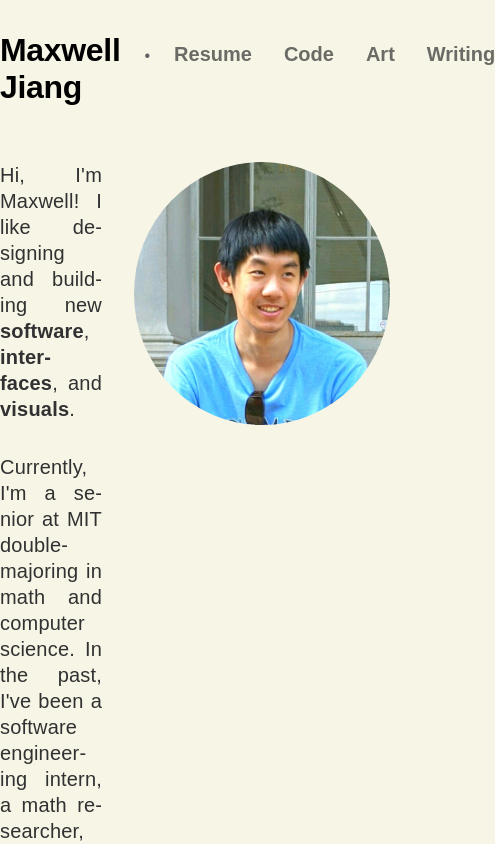
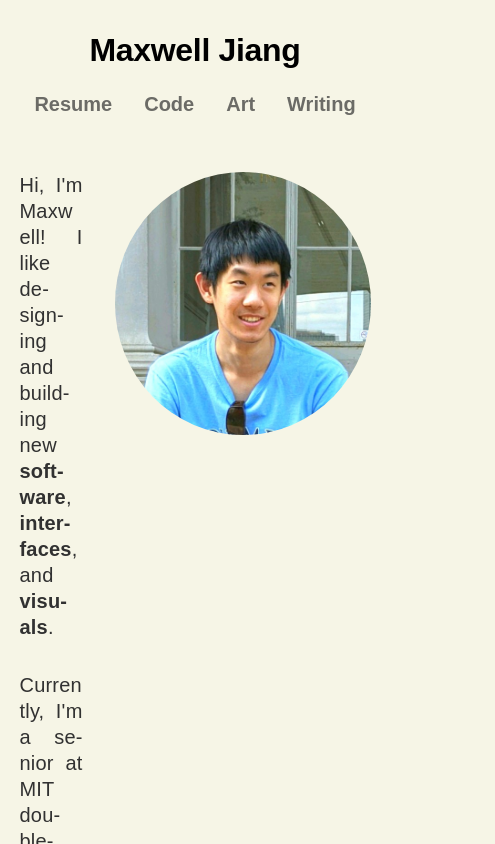
Before and after one commit to happymeex/happymeex.github.io, a SvelteKit app: page / in a window 390 px wide. Shown: the top 844 px of the page, 495 px wide, since content can reach past the window. Built offline with nearby package versions, Linux system fonts and the light colour scheme.

Commit message:
media query for header

```diff
--- a/src/routes/+layout.svelte
+++ b/src/routes/+layout.svelte
@@ -37,7 +37,7 @@
 <Layout>
     <header slot="header">
         <a id="name" href="/" on:click={getNavTrigger("/")}>Maxwell Jiang</a>
-        <span style="color: var(--gray)">&bullet;</span>
+        <span class="header-bullet">&bullet;</span>
         <nav>
             {#each sitePages as sitePage (sitePage.href)}
                 {@const selected = $page.route.id === sitePage.href}
@@ -132,6 +132,9 @@
         align-items: baseline;
         gap: var(--l);
     }
+    .header-bullet {
+        color: var(--gray);
+    }
     header nav {
         display: flex;
         gap: var(--xl);
@@ -142,4 +145,16 @@
         width: 100%;
         max-width: var(--content-width);
     }
+    @media (max-width: 768px) {
+        main {
+            width: 90vw;
+        }
+        .header-bullet {
+            display: none;
+        }
+        header {
+            flex-direction: column;
+            align-items: center;
+        }
+    }
 </style>
```
